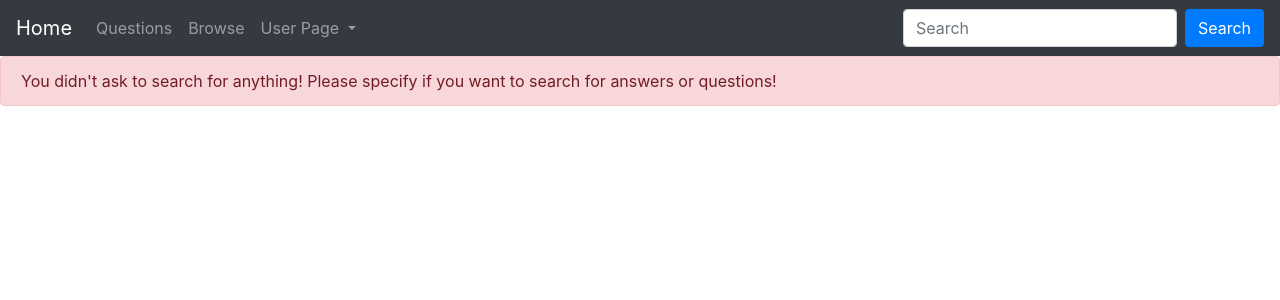
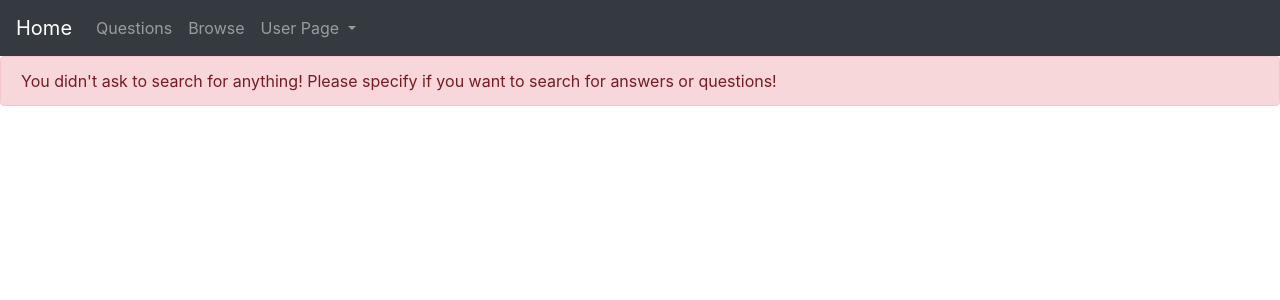
Before and after one commit to bvo4/Databases-Project, a PHP site: page /search.php in a window 1280 px wide. Shown: the top 300 px of the page. Run offline with PHP 8.4, Linux system fonts and the light colour scheme.

Commit message:
edit out search in header + small browse visual edits

```diff
--- a/PHP web resources/header.php
+++ b/PHP web resources/header.php
@@ -109,10 +109,11 @@
 				</div>
 			</li>
 		</ul>
-		<form class="form-inline my-2 my-lg-0" method="POST" action="search.php">
-    <input class="form-control mr-sm-2" type="search" name="search" placeholder="Search" aria-label="Search">
-    <button class="btn btn-primary my-2 my-sm-0" type="submit">Search</button>
-</form>
+        <!--
+        <form class="form-inline my-2 my-lg-0" method="POST" action="search.php">
+        <input class="form-control mr-sm-2" type="search" name="search" placeholder="Search" aria-label="Search">
+        <button class="btn btn-primary my-2 my-sm-0" type="submit">Search</button>
+        </form> -->
 	</div>
 </nav>';
 
--- a/PHP web resources/homepage.php
+++ b/PHP web resources/homepage.php
@@ -25,7 +25,7 @@
    ?>
 
    </br></br></br>
-   <h3 style="text-align: center"><a href= '/Databases-Project/PHP%20web%20resources/browse.php'>Browse </a>By Questions using Keywords and Topics</h3>
+   <h3 style="text-align: center"><a href= '/Databases-Project/PHP%20web%20resources/browse.php'>Browse</a> By Questions or Answers using Keywords and Topics</h3>
 
    </br></br></br>
    <h3 style="text-align: center">Current Top 5 Questions</h3>
--- a/PHP web resources/search.php
+++ b/PHP web resources/search.php
@@ -33,14 +33,14 @@ echo $header;
 	/* If the user opted to search for questions */
 	if(isset($_POST['Check_Question']))
 	{
-		echo "Search based on Questions: <br/>";
+		echo "<h5><center>Search based on Questions: </center></h5>";
 		search_question($title_keyword, $topic, $keyword);
 	}
 	/* If the user opted to search for answers */
 	if(isset($_POST['Check_Answer']))
 	{
 		$keyword = answer_keyword_search();
-		echo "Search based off Answers: <br/>";
+		echo "<h5><center>Search based off Answers: </center></h5>";
 		search_answers($topic, $keyword);
 	}
 	/* If the user didn't opt to search for anything */
@@ -206,7 +206,7 @@ function search_question($title_keyword, $topic, $keyword)
 	  $greenthing = '<div class="row">
 					<div class="col-sm">
 						<div class="alert alert-danger">
-							No Questions Found!
+							<center>No Questions Found!</center>
 						</div>
 					</div>
 					</div>';
@@ -284,7 +284,7 @@ function search_answers($topic, $keyword)
 	  $greenthing = '<div class="row">
 					<div class="col-sm">
 						<div class="alert alert-danger">
-							No Answers Found!
+							<center>No Answers Found!</center>
 						</div>
 					</div>
 					</div>';
```
